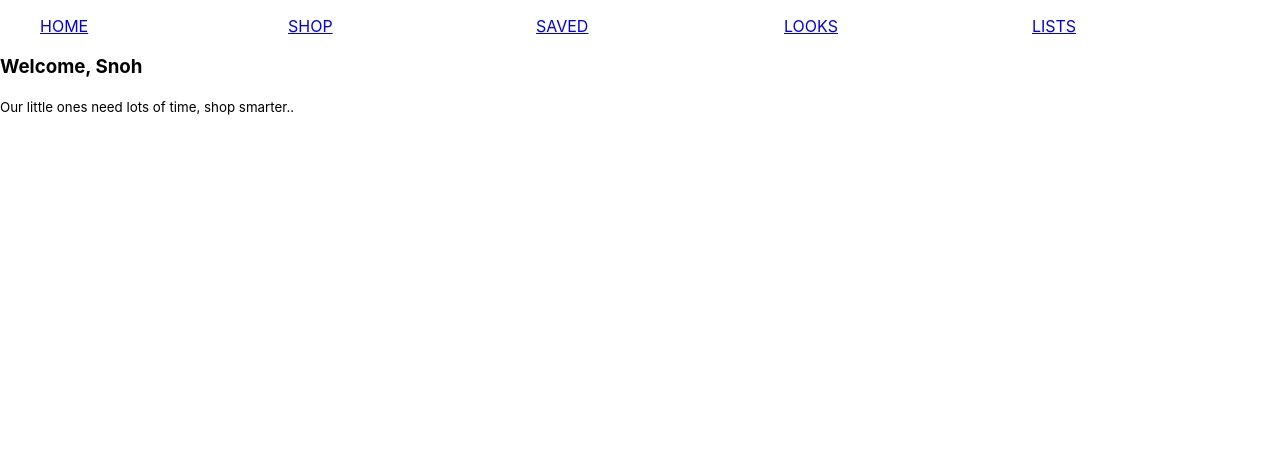
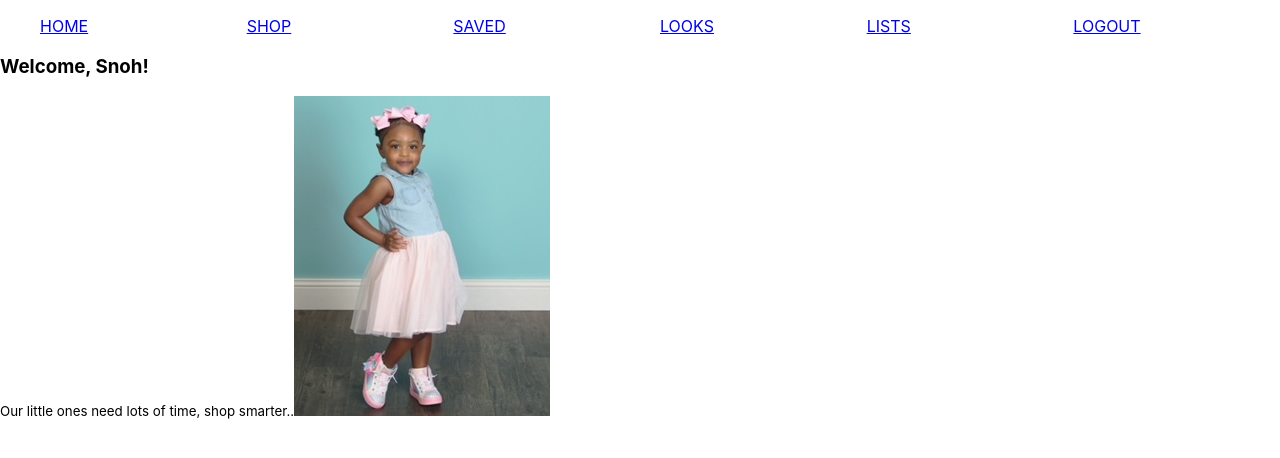
Before and after one commit to dtracydepp/alinas-closet-client, a React (Create React App) app: page / in a window 1280 px wide. Shown: the top 458 px of the page. Built offline with nearby package versions, Linux system fonts and the light colour scheme; sample sign-in values are in the browser's storage.

Commit message:
piecelist rendering to DOM, home page rendering

```diff
--- a/src/ApplicationViews.js
+++ b/src/ApplicationViews.js
@@ -2,6 +2,7 @@ import React from "react"
 import { Route } from "react-router-dom"
 import { Home } from "./Home"
 import { PieceProvider } from "./pieces/PieceProvider.js"
+import { PieceList } from "./pieces/PieceList.js"
 
 
 export const ApplicationViews = () => {
@@ -12,13 +13,15 @@ export const ApplicationViews = () => {
                 <Home />
             </Route>
 
-            <Route path="/shop">
-               {/* ShopList.js */}
-               </Route>
+
 
 
             {/* Render the shoplist.js when http://localhost:8000/shop */}
             <PieceProvider>
+
+            <Route path="/shop">
+               <PieceList />
+               </Route>
 
             <Route path="/tops">
 
--- a/src/Home.js
+++ b/src/Home.js
@@ -1,10 +1,13 @@
 import React from "react";
 import { PropsAndState } from './PropsAndState'
+import Alina from "./images/Alina.JPG"
+
 
 export const Home = () => (
     <>
         <PropsAndState yourName={"Snoh"} />
         <small>Our little ones need lots of time, shop smarter..</small>
+        <img src={Alina} alt="Alina" />
 
     </>
 )
--- a/src/PropsAndState.js
+++ b/src/PropsAndState.js
@@ -4,7 +4,8 @@ export const PropsAndState = ({ yourName }) => {
 
   return (
     <>
-      <h3>Welcome, {yourName} </h3>
+      <h3>Welcome, {yourName}! </h3>
+
     </>
   )
 }
--- a/src/auth/Login.js
+++ b/src/auth/Login.js
@@ -26,7 +26,6 @@ export const Login = () => {
             .then(res => {
                 if ("valid" in res && res.valid) {
                     localStorage.setItem("ac_user_id", res.token)
-                    localStorage.setItem("user_id", res.acuser_id)
                     history.push("/")
                 }
                 else {
--- a/src/nav/NavBar.js
+++ b/src/nav/NavBar.js
@@ -20,6 +20,9 @@ export const NavBar = (props) => {
             <li className="navbar__item">
                 <Link className="navbar__link" to="/lists">LISTS</Link>
             </li>
+            <li className="navbar__item">
+               { <Link className="navbar__link" to="/logout"> LOGOUT</Link>}
+            </li>
         </ul>
     )
 }
--- a/src/pieces/PieceCard.js
+++ b/src/pieces/PieceCard.js
@@ -1,7 +1,7 @@
 // *  PieceCard which renders individual item objects as HTML
 
 import React from "react"
-import "./Piece.css"
+
 
 
 export const PieceCard = ({ piece }) => ((
--- /dev/null
+++ b/src/pieces/PieceList.js
@@ -0,0 +1,35 @@
+import React, {useContext, useEffect} from "react"
+import {PieceContext} from "./PieceProvider.js"
+import {PieceCard} from "./PieceCard.js"
+import { useHistory } from "react-router-dom"
+
+export const PieceList = () => {
+
+  //  // The useHistory hook tells React which route to visit. Tells React to render the location form component.
+  const history = useHistory()
+
+    // This state changes when `getItemss()` is invoked below
+    const { pieces, getPieces } = useContext(PieceContext)
+
+    //useEffect - reach out to the world for something - API call for the locations; wil only run one time at intial render because array is empty
+    useEffect(() => {
+    //   console.log("ItemList: useEffect - getItems")
+      getPieces()
+
+    }, [])
+
+
+    return (
+        <div className="items">
+            <h3>Pieces</h3>
+          {/* {console.log("ItemsList: Render", items)} */}
+
+           {
+            pieces.map((piece) => {
+              //   key and item become properties on the object passed in as in argument
+              return <PieceCard key={piece.id} piece={piece} />
+            })
+        }
+        </div>
+      )
+    }
--- a/src/pieces/PieceProvider.js
+++ b/src/pieces/PieceProvider.js
@@ -8,7 +8,7 @@ export const PieceProvider = (props) => {
     const getPieces = () => {
         return fetch("http://localhost:8000/pieces", {
             headers:{
-                "Authorization": `Token ${localStorage.getItem("ac_token")}`
+                "Authorization": `Token ${localStorage.getItem("ac_user_id")}`
             }
         })
             .then(response => response.json())
```
Also changed, not shown: src/images/Alina.JPG (added).
